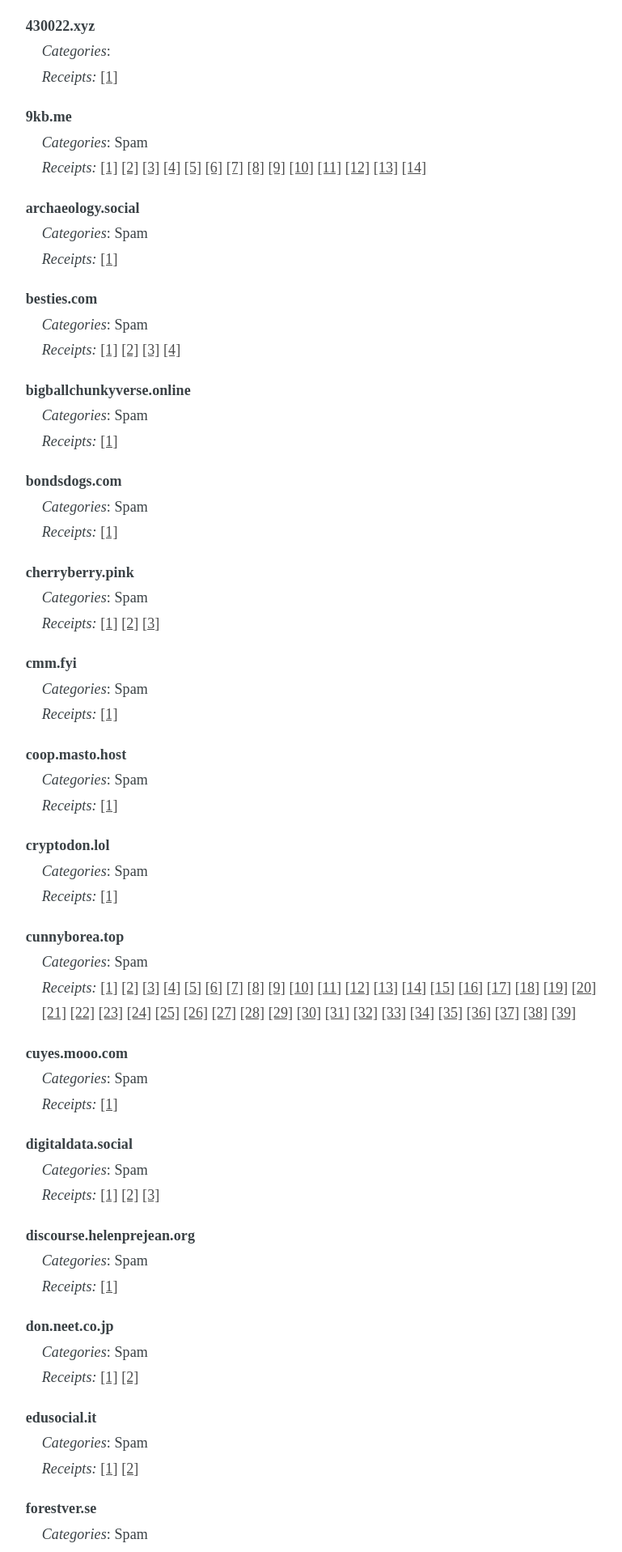
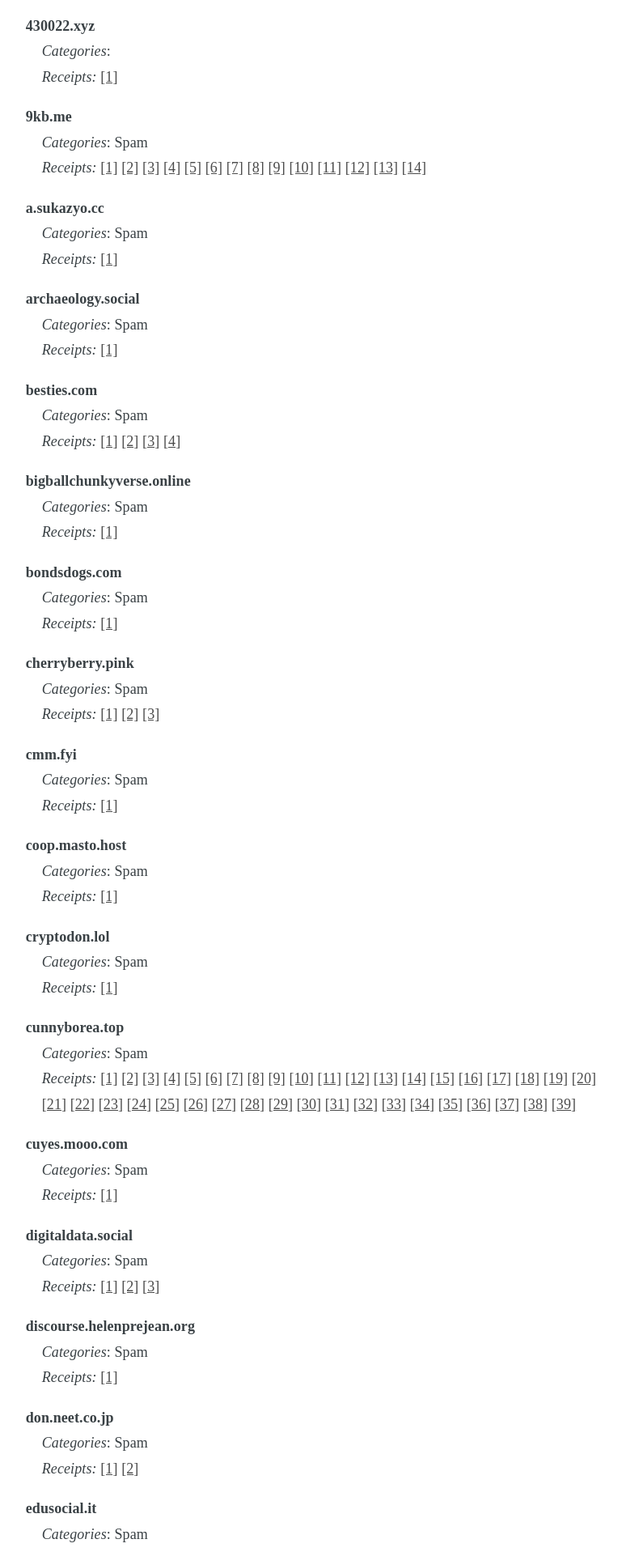
Before and after one commit to chaossocial/meta, a Jekyll site: the page built from federation.md, in a window 1280 px wide. Shown: the part 974-2891 px from the top of the page at 81% size, without its empty margins (398-1167 px from the left). Built offline with Jekyll 4.4.1, drawn with Linux system fonts in a browser that asks for light colours; some of the changed text lies outside the part shown.

Commit message:
Limit a.sukazyo.cc

```diff
--- a/_data/limited_instances.json
+++ b/_data/limited_instances.json
@@ -28,6 +28,17 @@
       "https://9kb.me/@mkpvpgj0ux",
       "https://9kb.me/@xj3di7nqq3",
       "https://9kb.me/@yitqigc4b0"
+    ],
+    "comment_en": "",
+    "comment_de": ""
+  },
+  {
+    "instance": "a.sukazyo.cc",
+    "tags": [
+      "SPAM"
+    ],
+    "receipts": [
+      "https://a.sukazyo.cc/@ei344jmlza"
     ],
     "comment_en": "",
     "comment_de": ""
```
